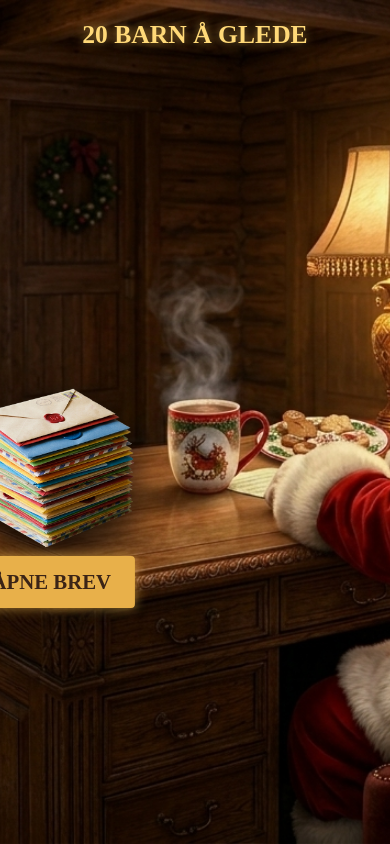
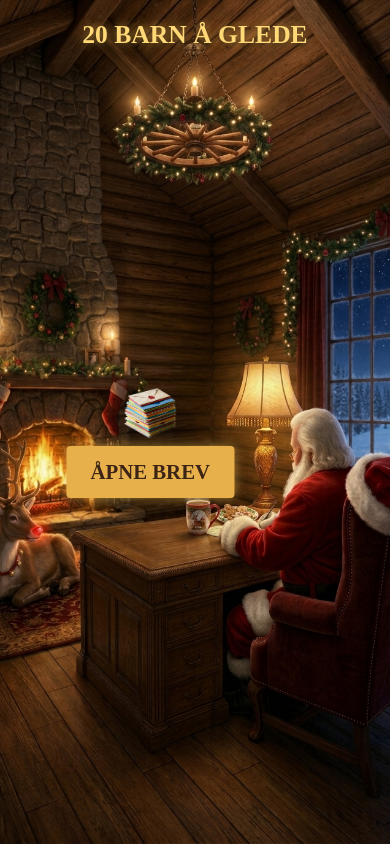
Before and after one commit to siannon91/nissens-postkontor, a React (Vite) app: page / in a window 390 px wide. Built offline with nearby package versions, Linux system fonts and the light colour scheme; a web font is replaced by a local one.

Commit message:
Velger stående bakgrunn på mobil

```diff
--- a/src/App.jsx
+++ b/src/App.jsx
@@ -1,5 +1,5 @@
 import { useState } from 'react';
-import { Box, Dialog, DialogContent } from '@mui/material';
+import { Box, Dialog, DialogContent, useMediaQuery  } from '@mui/material';
 import bakgrunn from './assets/images/bakgrunn-desktop.jpg';
 import LetterPile from './components/LetterPile';
 import { kidsWishlist } from './data/kidsWishlist';
@@ -9,10 +9,15 @@ import LetterCounter from './components/LetterCounter';
 import FinalMessage from './components/FinalMessage';
 import KidStatus from './components/KidStatus';
 import Sparkles from './components/Sparkles';
+import bakgrunnMobil from './assets/images/bakgrunn-mobil.jpg';
 
 const BACKGROUND_RATIO = 1376 / 768;
+const MOBILE_RATIO = 768 / 1376;
 
 function App() {
+  const isPortrait = useMediaQuery('(orientation: portrait)');
+  const ratio = isPortrait ? MOBILE_RATIO : BACKGROUND_RATIO;
+  const background = isPortrait ? bakgrunnMobil : bakgrunn;
   const [currentKid, setCurrentKid] = useState(null);
   const [sentIds, setSentIds] = useState([]);
   const [selectedGifts, setSelectedGifts] = useState([]);
@@ -85,9 +90,9 @@ function App() {
           top: '50%',
           left: '50%',
           transform: 'translate(-50%, -50%)',
-          width: `max(100vw, calc(100dvh * ${BACKGROUND_RATIO}))`,
-          aspectRatio: `${BACKGROUND_RATIO}`,
-          backgroundImage: `url(${bakgrunn})`,
+          width: `max(100vw, calc(100dvh * ${ratio}))`,
+          aspectRatio: `${ratio}`,
+          backgroundImage: `url(${background})`,
           backgroundSize: '100% 100%',
       }}
     >
```
Also changed, not shown: src/assets/images/bakgrunn-mobil.jpg (added).
